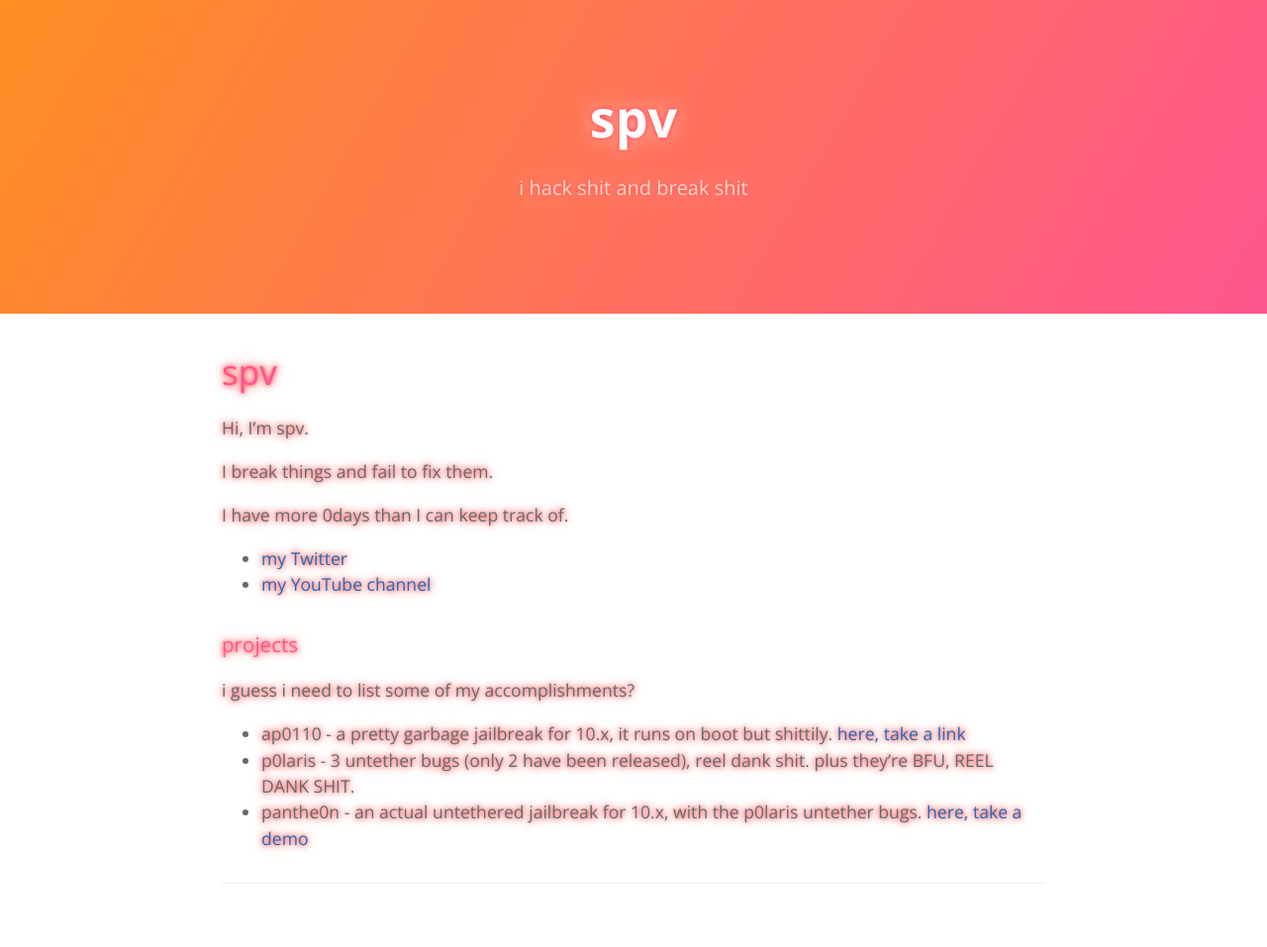
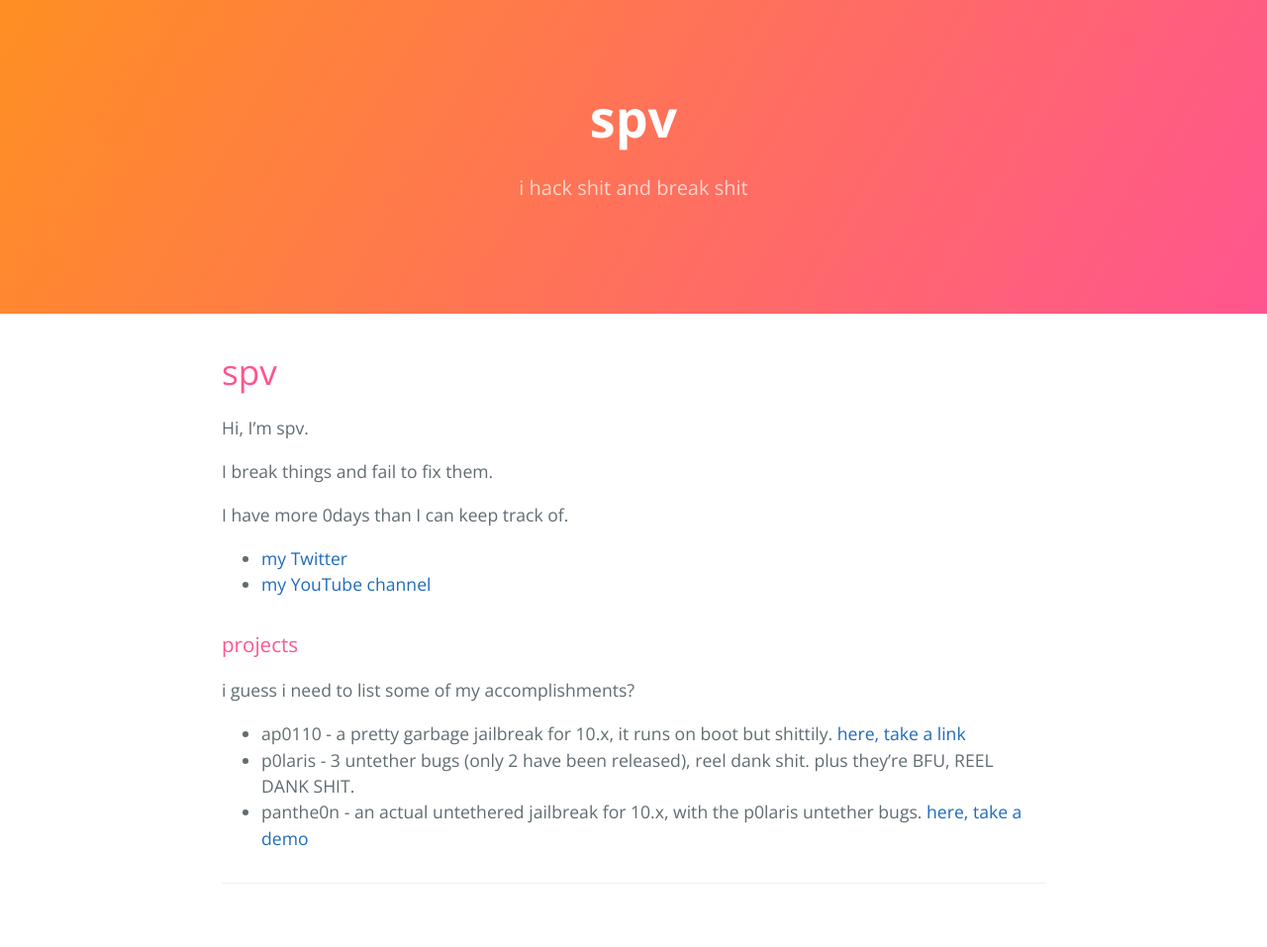
Before and after one commit to spv420/spv420.github.io, a Jekyll site: the page built from README.md, in a window 1280 px wide. Shown: the whole page at 99% size. Built offline with Jekyll 4.4.1, drawn with Linux system fonts in a browser that asks for light colours; our own code applies the rules of GitHub Pages for plain Markdown files; comment, search, counter and statistics services are not loaded.

Commit message:
Update style.scss

```diff
--- a/assets/css/style.scss
+++ b/assets/css/style.scss
@@ -4,5 +4,6 @@
 @import 'jekyll-theme-cayman';
 
 * {
-  text-shadow: 0 0 5px rgba(255, 64, 64, 1.0), 0 0 10px rgba(255, 128, 128, 1.0), 0 0 20px rgba(255, 192, 192, 1.0);
+//  text-shadow: 0 0 5px rgba(255, 64, 64, 1.0), 0 0 10px rgba(255, 128, 128, 1.0), 0 0 20px rgba(255, 192, 192, 1.0);
+  text-shadow: 0 0 20px attr(color);
 }
```
